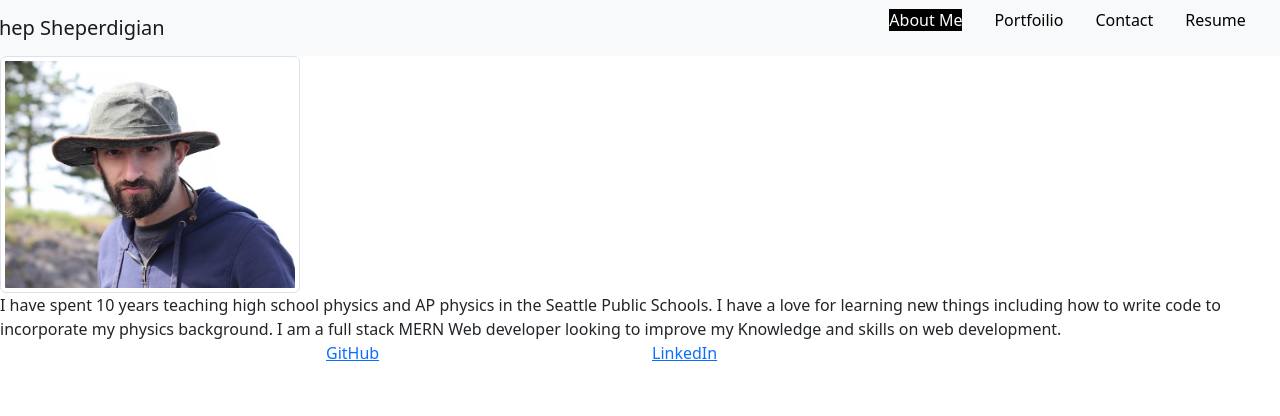
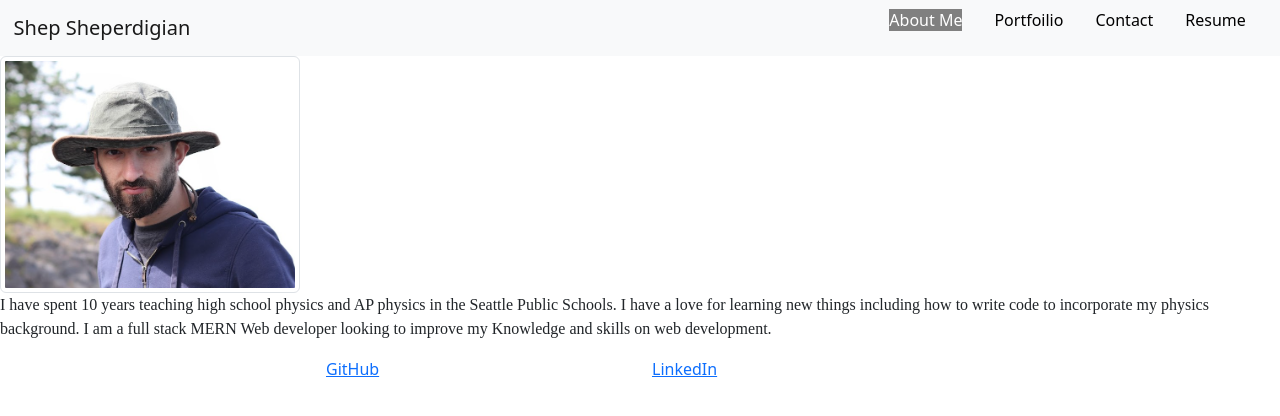
Before and after one commit to zshep/React_Portfolio, a React (Create React App) app: page / in a window 1280 px wide. Shown: the top 416 px of the page. Built offline with nearby package versions, Linux system fonts and the light colour scheme.

Commit message:
added stylying to Resume component...still needs lots of work

```diff
--- a/package.json
+++ b/package.json
@@ -1,7 +1,7 @@
 {
   "name": "react_portfolio",
   "version": "0.1.0",
-  "homepage": "https://zshep.github.io/",
+  "homepage": "https://zshep.github.io/React_Portfolio/",
   "private": true,
   "dependencies": {
     "@testing-library/jest-dom": "^5.16.5",
--- a/src/App.js
+++ b/src/App.js
@@ -34,6 +34,7 @@ function App() {
 
           <Route exact path ='/resume' element={ <Resume />} />
 
+          {/* <Route exact path ='*' element={ <Resume />} /> */}
         </Routes>
 
       <Footer />
--- a/src/components/About.js
+++ b/src/components/About.js
@@ -2,7 +2,7 @@ import React from "react";
 import Image from "react-bootstrap/Image";
 import shepic from './Shepic.png';
 import Row from 'react-bootstrap/Row';
-
+import "./style.css"
 
 function About(){
 
@@ -16,8 +16,9 @@ function About(){
 
         <Row>
             <div className="justify-content">
+                <p>
                 I have spent 10 years teaching high school physics and AP physics in the Seattle Public Schools. I have a love for learning new things including how to write code to incorporate my physics background. I am a full stack MERN Web developer looking to improve my Knowledge and skills on web development.
-
+                </p>
             </div>
         </Row>
         </>
--- a/src/components/Navbar.js
+++ b/src/components/Navbar.js
@@ -4,7 +4,7 @@ import Nav from 'react-bootstrap/Nav';
 import Navbar from 'react-bootstrap/Navbar';
 import Row from 'react-bootstrap/Row';
 import Col from 'react-bootstrap/esm/Col';
-
+import "./style.css"
 import {
   NavLink
 } from 'react-router-dom';
@@ -17,12 +17,22 @@ const styles = {
   },
   activeStyle: {
     color: 'white',
-    background: 'black',
+    background: 'gray',
     textDecoration: 'none'
+
   },
   non: {
     color: "black",
     textDecoration: 'none'
+  },
+  nameBanner: {
+    marginRight: 0,
+    marginLeft: "2vw"
+  },
+  navContent: {
+    alignItems: "stretch",
+    height: "100%",
+    alignItems: "center"
   }
 }
 function Navigationbar() {
@@ -32,12 +42,13 @@ function Navigationbar() {
     <>
       <Navbar bg="light" expand="sm">
         <Col xs={12} md={8}>
-          <Navbar.Brand>Shep Sheperdigian</Navbar.Brand>
+          <Navbar.Brand style ={styles.nameBanner}>Shep Sheperdigian</Navbar.Brand>
           <Navbar.Toggle aria-controls="basic-navbar-nav" />
         </Col >
-        <Col className='justify-content-end'>
+
+        <Col className='justify-content-end' >
           <Navbar.Collapse >
-            <Nav className='me-auto'>
+            <Nav style ={styles.navContent} className='me-auto'>
               <CustomLink to='/'>About Me</CustomLink>
               <CustomLink to='/portfolio'>Portfoilio</CustomLink>
               <CustomLink to='/contact'>Contact</CustomLink>
--- a/src/components/Resume.js
+++ b/src/components/Resume.js
@@ -1,6 +1,29 @@
 import React from "react";
 import Container from 'react-bootstrap/Container';
 import Button from 'react-bootstrap/Button';
+
+//Resume styles object
+const styles = {
+    button: {
+        backgroundColor: "gray",
+        borderColor: "none",
+        color: "black"
+
+    },
+    container: {
+        alignItems: "center",
+        display: "flex",
+        justifyContent: "space-around",
+        color: "green"
+    },
+    profList: {
+        alignItems: "center",
+
+        display: "flex",
+        justifyContent: "space-around"
+    }
+
+}
 
 
 function Resume () {
@@ -22,13 +45,13 @@ function Resume () {
     return(
 
         <div>
-            <Container center>
+            <Container style={styles.container} >
 
-                <Button value="download" onClick={Clickdownload}>Download Resume</Button>
+                <Button style={styles.button} value="download" onClick={Clickdownload}>Download Resume</Button>
 
             </Container>
 
-            <div>
+            <div style={styles.profList}>
             <h1>List of My proficiencies</h1>
             <li>
                 <ul>HTML</ul>
--- /dev/null
+++ b/src/components/style.css
@@ -0,0 +1,9 @@
+body{
+    background-color: red;
+}
+
+@import url('https://fonts.googleapis.com/css2?family=Nanum+Gothic&display=swap');
+
+p {
+    font-family: "Nanum Gothic";
+}
```
